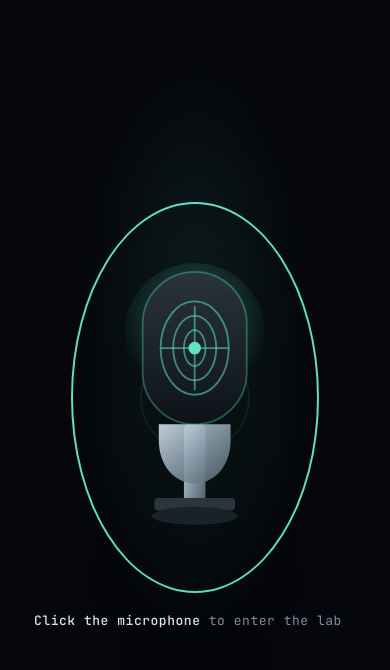
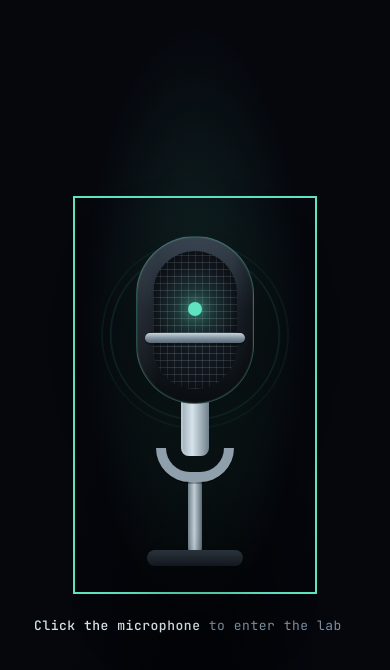
Before and after one commit to YangJanggu/YangJanggu.github.io, a plain HTML site: page index.html in a window 390 px wide. Both pictures are taken after a click on the button "START". Drawn offline with Linux system fonts and the light colour scheme.

Commit message:
Fix microphone design and suck-in zoom transition.

```diff
--- a/index.html
+++ b/index.html
@@ -220,64 +220,142 @@
     position:fixed;inset:0;z-index:90;
     display:flex;align-items:center;justify-content:center;
     background:
-      radial-gradient(ellipse at 50% 42%, rgba(95,227,192,.12), transparent 42%),
-      radial-gradient(ellipse at 50% 100%, rgba(0,0,0,.55), transparent 50%),
+      radial-gradient(ellipse at 50% 38%, rgba(95,227,192,.14), transparent 40%),
+      radial-gradient(ellipse at 50% 100%, rgba(0,0,0,.65), transparent 55%),
       #05070d;
     opacity:0;visibility:hidden;pointer-events:none;
     transition:opacity .55s ease, visibility .55s;
     overflow:hidden;
+    perspective:900px;
   }
   body.is-mic-gate #micGate{opacity:1;visibility:visible;pointer-events:auto}
   #micGate.is-done{opacity:0;visibility:hidden;pointer-events:none}
   .mic-stage{
-    position:relative;display:flex;flex-direction:column;align-items:center;gap:28px;
-    transform:scale(.92);opacity:0;
-    transition:transform 1.35s cubic-bezier(.2,.7,.1,1), opacity .5s ease;
+    position:relative;z-index:2;display:flex;flex-direction:column;align-items:center;gap:34px;
+    transform:translateY(18px) scale(.9);opacity:0;
+    transform-origin:50% 28%;
+    transition:transform .7s cubic-bezier(.2,.8,.2,1), opacity .55s ease;
   }
-  body.is-mic-gate #micGate.is-ready .mic-stage{transform:scale(1);opacity:1}
-  #micGate.is-entering .mic-stage{
-    transform:scale(22) translateY(8%);
-    transition:transform 1.35s cubic-bezier(.45,0,.2,1);
+  body.is-mic-gate #micGate.is-ready .mic-stage{transform:translateY(0) scale(1);opacity:1}
+  body.is-mic-gate #micGate.is-entering .mic-stage{
+    transform:translateY(42vh) scale(28);
+    transition:transform 1.7s cubic-bezier(.55,0,.18,1);
   }
-  #micGate.is-entering .mic-hint,
-  #micGate.is-entering .mic-rings{opacity:0;transition:opacity .25s}
-  #micGate.is-entering::after{
-    content:"";position:absolute;inset:0;z-index:5;pointer-events:none;
-    background:radial-gradient(circle at 50% 46%, transparent 0%, transparent 8%, #000 42%, #000 100%);
-    opacity:0;animation:micSuck 1.35s ease forwards;
+  body.is-mic-gate #micGate.is-entering .mic-hint{opacity:0;transition:opacity .2s}
+  body.is-mic-gate #micGate.is-entering .mic-rings{opacity:0;transition:opacity .15s}
+  .mic-tunnel{
+    position:absolute;inset:0;z-index:3;pointer-events:none;opacity:0;
   }
+  body.is-mic-gate #micGate.is-entering .mic-tunnel{opacity:1}
+  .mic-tunnel i{
+    position:absolute;left:50%;top:38%;width:40px;height:40px;margin:-20px;
+    border:2px solid rgba(95,227,192,.55);border-radius:50%;
+    box-shadow:0 0 30px rgba(95,227,192,.25), inset 0 0 20px rgba(0,0,0,.5);
+    animation:tunnelIn 1.7s cubic-bezier(.55,0,.18,1) forwards;
+  }
+  .mic-tunnel i:nth-child(1){animation-delay:0s}
+  .mic-tunnel i:nth-child(2){animation-delay:.08s;border-color:rgba(215,227,234,.4)}
+  .mic-tunnel i:nth-child(3){animation-delay:.16s}
+  .mic-tunnel i:nth-child(4){animation-delay:.24s;border-color:rgba(255,59,74,.35)}
+  .mic-tunnel i:nth-child(5){animation-delay:.32s}
+  @keyframes tunnelIn{
+    0%{transform:scale(.2);opacity:0}
+    18%{opacity:.9}
+    100%{transform:scale(28);opacity:0;border-width:1px}
+  }
+  .mic-fade{
+    position:absolute;inset:0;z-index:4;pointer-events:none;
+    background:radial-gradient(circle at 50% 36%, rgba(5,7,13,0) 0%, rgba(5,7,13,0) 8%, #000 36%, #000 100%);
+    opacity:0;
+  }
+  body.is-mic-gate #micGate.is-entering .mic-fade{animation:micSuck 1.7s ease forwards}
   @keyframes micSuck{
     0%{opacity:0}
-    45%{opacity:.35}
+    35%{opacity:.25}
+    70%{opacity:.75}
     100%{opacity:1}
   }
   .mic-btn{
-    position:relative;border:0;background:transparent;cursor:pointer;padding:24px;
-    border-radius:50%;isolation:isolate;
+    position:relative;border:0;background:transparent;cursor:pointer;padding:28px 36px 16px;
+    isolation:isolate;
   }
-  .mic-btn:focus-visible{outline:2px solid var(--accent);outline-offset:8px}
-  .mic-btn:hover .mic-body{filter:brightness(1.12) drop-shadow(0 0 28px rgba(95,227,192,.35))}
-  .mic-btn:hover .mic-rings span{animation-duration:.9s}
+  .mic-btn:focus-visible{outline:2px solid var(--accent);outline-offset:10px}
+  .mic-btn:hover .mic{transform:translateY(-4px) scale(1.03)}
+  .mic-btn:hover .mic-head{
+    box-shadow:0 0 0 1px rgba(95,227,192,.45), 0 0 40px rgba(95,227,192,.28), inset 0 0 30px rgba(95,227,192,.08);
+  }
+  .mic-btn:hover .mic-rings span{animation-duration:.85s}
   .mic-rings{
-    position:absolute;inset:50% auto auto 50%;width:0;height:0;pointer-events:none;z-index:0;
+    position:absolute;left:50%;top:34%;width:0;height:0;pointer-events:none;z-index:0;
   }
   .mic-rings span{
-    position:absolute;left:0;top:0;width:120px;height:120px;margin:-60px;
-    border:1px solid rgba(95,227,192,.35);border-radius:50%;
-    animation:ringPulse 2.4s ease-out infinite;
+    position:absolute;left:0;top:0;width:140px;height:140px;margin:-70px;
+    border:1px solid rgba(95,227,192,.4);border-radius:50%;
+    animation:ringPulse 2.2s ease-out infinite;
   }
-  .mic-rings span:nth-child(2){animation-delay:.55s;width:170px;height:170px;margin:-85px}
-  .mic-rings span:nth-child(3){animation-delay:1.1s;width:220px;height:220px;margin:-110px}
+  .mic-rings span:nth-child(2){animation-delay:.5s;width:190px;height:190px;margin:-95px}
+  .mic-rings span:nth-child(3){animation-delay:1s;width:240px;height:240px;margin:-120px}
   @keyframes ringPulse{
-    0%{transform:scale(.55);opacity:.7}
-    100%{transform:scale(1.35);opacity:0}
+    0%{transform:scale(.5);opacity:.75}
+    100%{transform:scale(1.4);opacity:0}
   }
-  .mic-body{
-    position:relative;z-index:1;width:min(220px,46vw);height:auto;display:block;
-    filter:drop-shadow(0 18px 40px rgba(0,0,0,.55));
-    transition:filter .25s, transform .25s;
+  .mic{
+    position:relative;z-index:1;width:148px;display:flex;flex-direction:column;align-items:center;
+    filter:drop-shadow(0 22px 36px rgba(0,0,0,.55));
+    transition:transform .25s ease;
   }
-  .mic-btn:active .mic-body{transform:scale(.97)}
+  .mic-head{
+    width:118px;height:168px;border-radius:59px;
+    background:
+      linear-gradient(90deg, rgba(255,255,255,.08), transparent 18%, transparent 82%, rgba(0,0,0,.28)),
+      linear-gradient(180deg, #3a4652 0%, #1b232c 45%, #0f141a 100%);
+    border:1px solid rgba(95,227,192,.28);
+    box-shadow:inset 0 0 0 1px rgba(255,255,255,.06), inset 0 -20px 30px rgba(0,0,0,.35);
+    position:relative;overflow:hidden;
+    transition:box-shadow .25s;
+  }
+  .mic-mesh{
+    position:absolute;inset:14px 16px;
+    border-radius:48px;
+    background:
+      radial-gradient(circle at 50% 42%, rgba(95,227,192,.22), transparent 48%),
+      repeating-linear-gradient(0deg, rgba(215,227,234,.16) 0 1px, transparent 1px 7px),
+      repeating-linear-gradient(90deg, rgba(215,227,234,.12) 0 1px, transparent 1px 7px),
+      #12181f;
+    box-shadow:inset 0 0 24px rgba(0,0,0,.55);
+  }
+  .mic-mesh::after{
+    content:"";position:absolute;left:50%;top:42%;width:14px;height:14px;margin:-7px;
+    border-radius:50%;background:var(--accent);box-shadow:0 0 16px rgba(95,227,192,.8);
+  }
+  .mic-band{
+    position:absolute;left:8px;right:8px;top:58%;height:10px;border-radius:6px;
+    background:linear-gradient(180deg,#c9d5dd,#7f919e 55%,#586773);
+    box-shadow:0 2px 0 rgba(0,0,0,.35);
+  }
+  .mic-neck{
+    width:28px;height:54px;margin-top:-2px;
+    background:linear-gradient(90deg,#9aabb7,#d7e3ea 40%,#6f808c);
+    border-radius:0 0 8px 8px;
+    box-shadow:inset 2px 0 0 rgba(255,255,255,.25);
+  }
+  .mic-yoke{
+    width:78px;height:34px;margin-top:-8px;
+    border:10px solid #8fa0ac;border-top:none;border-radius:0 0 42px 42px;
+    box-sizing:border-box;
+    background:transparent;
+    filter:drop-shadow(0 2px 0 rgba(0,0,0,.25));
+  }
+  .mic-stand{
+    width:14px;height:72px;margin-top:-2px;
+    background:linear-gradient(90deg,#6d7d88,#c2ced6 45%,#5a6974);
+    border-radius:4px;
+  }
+  .mic-base{
+    width:96px;height:16px;margin-top:-2px;border-radius:10px;
+    background:linear-gradient(180deg,#2a333c,#12171d);
+    box-shadow:0 10px 24px rgba(0,0,0,.4);
+  }
   .mic-hint{
     text-align:center;color:var(--dim);font:13px/1.6 var(--mono);letter-spacing:.04em;
     transition:opacity .3s;
@@ -290,8 +368,8 @@
   @media (prefers-reduced-motion:reduce){
     .cursor{animation:none}
     .card,.page,#boot,#app,#micGate,.mic-stage{transition:none}
-    .mic-rings span{animation:none;opacity:.25}
-    #micGate.is-entering::after{animation:none;opacity:1}
+    .mic-rings span,.mic-tunnel i{animation:none;opacity:.2}
+    body.is-mic-gate #micGate.is-entering .mic-fade{animation:none;opacity:1}
   }
 </style>
 </head>
@@ -311,40 +389,21 @@
 </div>
 
 <div id="micGate" aria-hidden="true">
+  <div class="mic-tunnel" aria-hidden="true"><i></i><i></i><i></i><i></i><i></i></div>
+  <div class="mic-fade" aria-hidden="true"></div>
   <div class="mic-stage">
     <button class="mic-btn" id="micBtn" type="button" aria-label="Click the microphone to enter">
       <div class="mic-rings" aria-hidden="true"><span></span><span></span><span></span></div>
-      <svg class="mic-body" viewBox="0 0 200 360" xmlns="http://www.w3.org/2000/svg" aria-hidden="true">
-        <defs>
-          <linearGradient id="micMetal" x1="0" y1="0" x2="1" y2="1">
-            <stop offset="0%" stop-color="#d7e3ea"/>
-            <stop offset="45%" stop-color="#8fa3b0"/>
-            <stop offset="100%" stop-color="#4d5d68"/>
-          </linearGradient>
-          <linearGradient id="micHead" x1="0" y1="0" x2="0" y2="1">
-            <stop offset="0%" stop-color="#2a343d"/>
-            <stop offset="100%" stop-color="#0d1218"/>
-          </linearGradient>
-          <radialGradient id="micGlow" cx="50%" cy="40%" r="55%">
-            <stop offset="0%" stop-color="#5fe3c0" stop-opacity=".35"/>
-            <stop offset="100%" stop-color="#5fe3c0" stop-opacity="0"/>
-          </radialGradient>
-        </defs>
-        <ellipse cx="100" cy="108" rx="78" ry="78" fill="url(#micGlow)"/>
-        <rect x="88" y="210" width="24" height="90" rx="6" fill="url(#micMetal)"/>
-        <path d="M60 210 h80 v18 c0 28-18 48-40 48s-40-20-40-48z" fill="url(#micMetal)" opacity=".9"/>
-        <rect x="55" y="292" width="90" height="14" rx="4" fill="#2b353e"/>
-        <ellipse cx="100" cy="312" rx="48" ry="10" fill="#1a2229"/>
-        <rect x="42" y="40" width="116" height="170" rx="58" fill="url(#micHead)" stroke="#5fe3c0" stroke-opacity=".35" stroke-width="2"/>
-        <g fill="none" stroke="#5fe3c0" stroke-opacity=".55" stroke-width="2">
-          <ellipse cx="100" cy="125" rx="38" ry="52"/>
-          <ellipse cx="100" cy="125" rx="24" ry="36"/>
-          <ellipse cx="100" cy="125" rx="12" ry="20"/>
-          <line x1="62" y1="125" x2="138" y2="125"/>
-          <line x1="100" y1="78" x2="100" y2="172"/>
-        </g>
-        <circle cx="100" cy="125" r="7" fill="#5fe3c0"/>
-      </svg>
+      <div class="mic" aria-hidden="true">
+        <div class="mic-head">
+          <div class="mic-mesh"></div>
+          <div class="mic-band"></div>
+        </div>
+        <div class="mic-neck"></div>
+        <div class="mic-yoke"></div>
+        <div class="mic-stand"></div>
+        <div class="mic-base"></div>
+      </div>
     </button>
     <p class="mic-hint"><b>Click the microphone</b> to enter the lab<span class="blink"></span></p>
   </div>
@@ -896,8 +955,11 @@ document.getElementById('pulseBtn2').addEventListener('click', () => window.__in
       revealApp();
       return;
     }
+    micBtn.style.pointerEvents = 'none';
+    // force reflow so the entering transform always wins over ready state
+    void micGate.offsetWidth;
     micGate.classList.add('is-entering');
-    setTimeout(revealApp, 1350);
+    setTimeout(revealApp, 1750);
   }
 
   startBtn.addEventListener('click', showMicGate);
```
